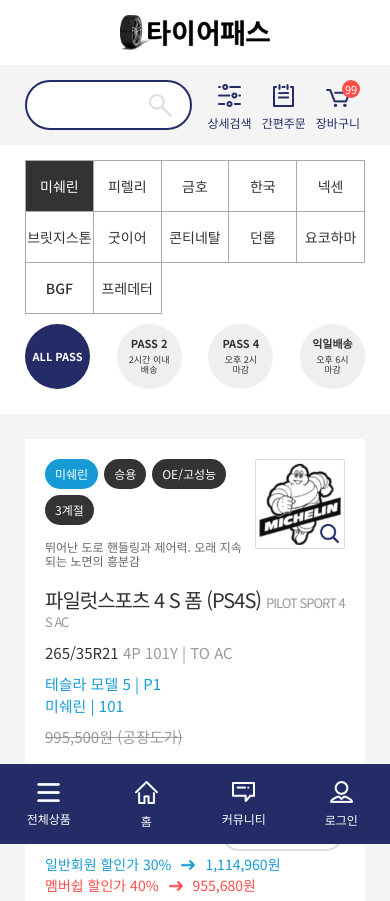
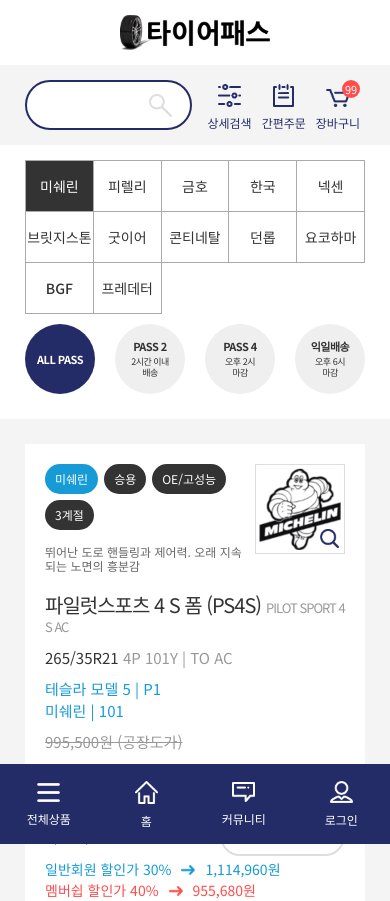
Before and after one commit to kooinsung/tirepass, a plain HTML site: page index.html in a window 390 px wide. Shown: the top 901 px of the page. Drawn offline with Linux system fonts and the light colour scheme.

Commit message:
스타일 수정

```diff
--- a/assets/css/style.css
+++ b/assets/css/style.css
@@ -201,16 +201,18 @@
     }
 
     .quick-fiter button{
-        width: 65px;
-        height: 65px;
+        width: 70px;
+        height: 70px;
     }
 
     .quick-fiter button strong{
         font-size: 11px;
+        letter-spacing: -0.5px;
     }
 
     .quick-fiter button span{
         font-size: 9px;
+        letter-spacing: -0.5px;
     }
 
 }
```
